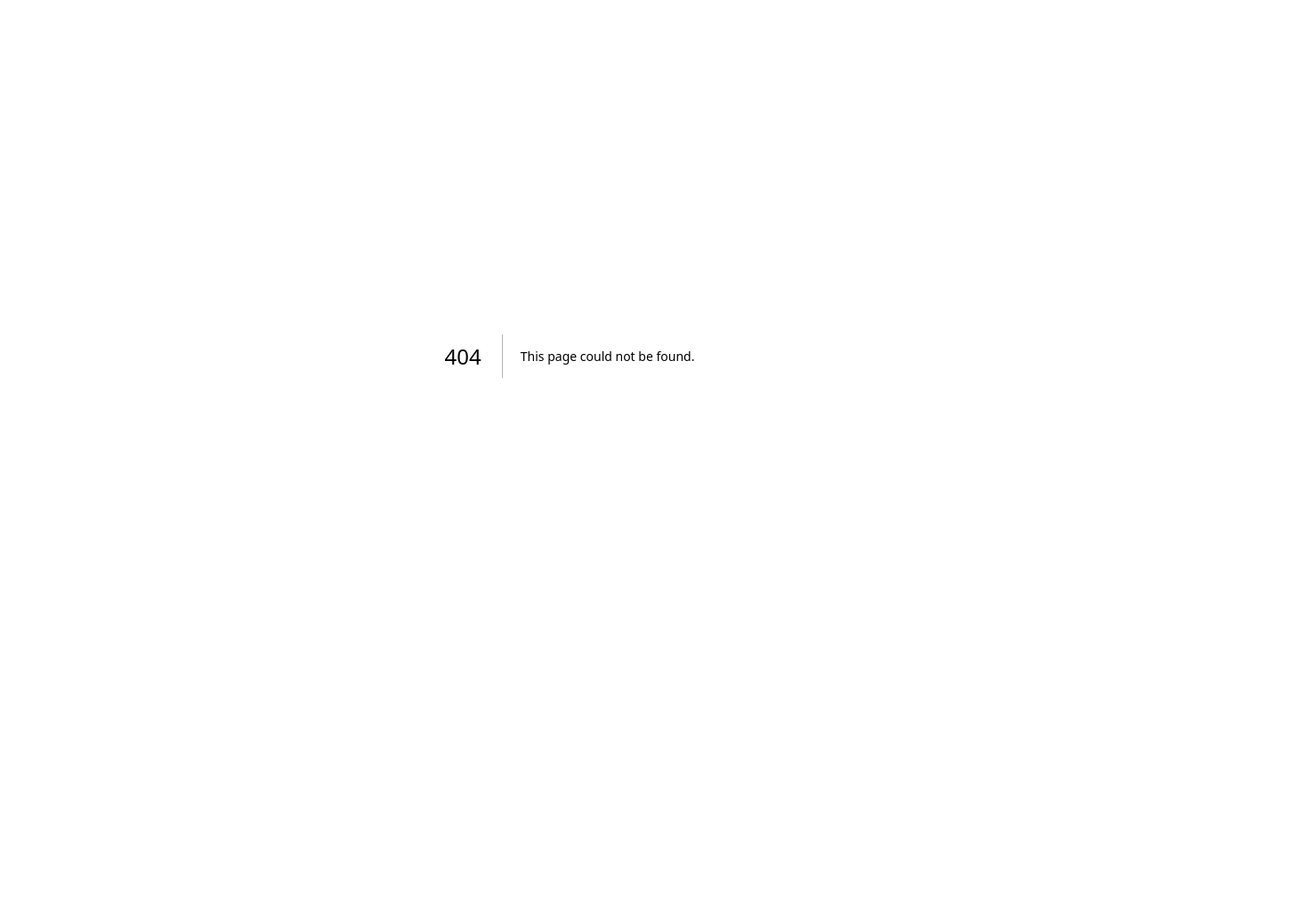
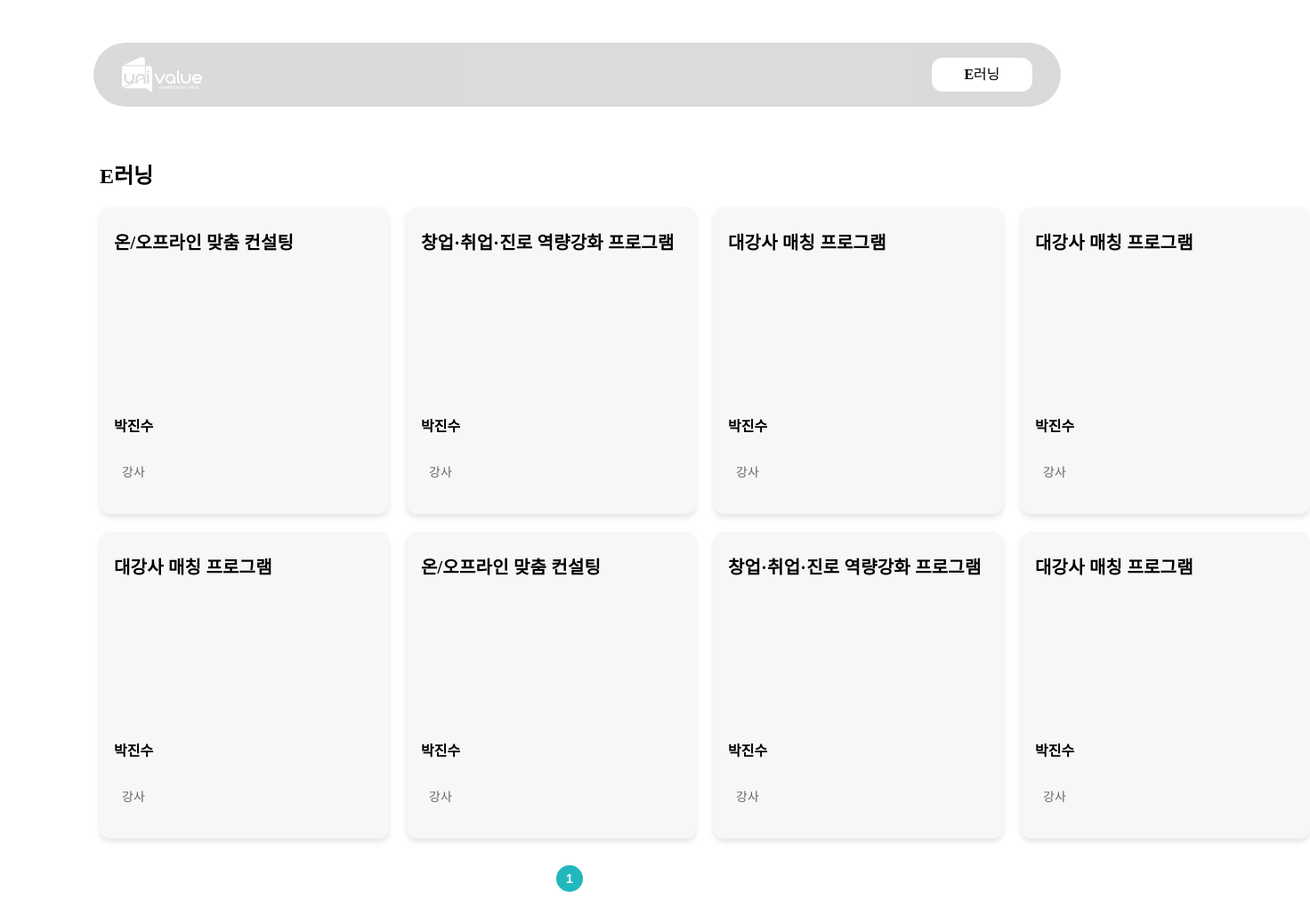
Before and after one commit to S-ClassIn/univalue-hompage-frontend, a Next.js app: page /Elearning in a window 1280 px wide. Before the commit this address had no page. Shown: the whole page at 89% size, 1472 px wide, since content can reach past the window. Before the commit the page ends 800 px from the top, so only its background shows below. Built offline with nearby package versions, Linux system fonts and the light colour scheme.

Commit message:
feat: 퍼블리싱 수정 및 누락된 퍼블리싱 추가

```diff
--- a/src/components/header/index.tsx
+++ b/src/components/header/index.tsx
@@ -1,6 +1,7 @@
 "use client";
 
 import React, { useState, useEffect } from "react";
+import Link from "next/link";
 import * as S from "./style";
 
 const Header = () => {
@@ -26,7 +27,9 @@ const Header = () => {
     <S.HeaderLayout isWhiteMode={isWhiteMode}>
       <S.HeaderBox isWhiteMode={isWhiteMode}>
         <img src="/univalueLogo.svg" alt="Univalue Logo" />
-        <S.ELearnBtn>E러닝</S.ELearnBtn>
+        <Link href="/Elearning" passHref>
+          <S.ELearnBtn as="a">E러닝</S.ELearnBtn>
+        </Link>
       </S.HeaderBox>
     </S.HeaderLayout>
   );
--- a/src/components/sidebar/index.tsx
+++ b/src/components/sidebar/index.tsx
@@ -1,3 +1,5 @@
+"use client";
+
 import styled from "styled-components";
 
 export const SideBarLayout = styled.div`
--- /dev/null
+++ b/src/pages/Elearning/index.tsx
@@ -0,0 +1,112 @@
+"use client";
+
+import React, { useState } from "react";
+import * as S from "./style";
+
+const cards = [
+  {
+    id: 1,
+    title: "온/오프라인 맞춤 컨설팅",
+    job: "강사",
+    name: "박진수",
+  },
+  {
+    id: 2,
+    title: "창업·취업·진로 역량강화 프로그램",
+    job: "강사",
+    name: "박진수",
+  },
+  {
+    id: 3,
+    title: "대강사 매칭 프로그램",
+    job: "강사",
+    name: "박진수",
+  },
+  {
+    id: 4,
+    title: "대강사 매칭 프로그램",
+    job: "강사",
+    name: "박진수",
+  },
+  {
+    id: 5,
+    title: "대강사 매칭 프로그램",
+    job: "강사",
+    name: "박진수",
+  },
+  {
+    id: 6,
+    title: "온/오프라인 맞춤 컨설팅",
+    job: "강사",
+    name: "박진수",
+  },
+  {
+    id: 7,
+    title: "창업·취업·진로 역량강화 프로그램",
+    job: "강사",
+    name: "박진수",
+  },
+  {
+    id: 8,
+    title: "대강사 매칭 프로그램",
+    job: "강사",
+    name: "박진수",
+  },
+];
+
+const Elearning = () => {
+  const [currentPage, setCurrentPage] = useState(1);
+
+  const cardsPerPage = 8;
+  const totalPages = Math.ceil(cards.length / cardsPerPage);
+
+  const currentCards = cards.slice(
+    (currentPage - 1) * cardsPerPage,
+    currentPage * cardsPerPage,
+  );
+
+  const handlePageChange = (page: number) => {
+    setCurrentPage(page);
+  };
+
+  return (
+    <>
+      {/* Header */}
+      <S.HeaderLayout>
+        <S.HeaderBox>
+          <img src="/univalueLogo.svg" alt="Univalue Logo" />
+          <S.ELearnBtn>E러닝</S.ELearnBtn>
+        </S.HeaderBox>
+      </S.HeaderLayout>
+
+      <S.LearningLayout>
+        <S.Title>E러닝</S.Title>
+        <S.CardGrid>
+          {currentCards.map((card) => (
+            <S.Card key={card.id}>
+              <S.CardTitle>{card.title}</S.CardTitle>
+              <S.CardInfo>
+                <S.Name>{card.name}</S.Name>
+                <S.Job>{card.job}</S.Job>
+              </S.CardInfo>
+            </S.Card>
+          ))}
+        </S.CardGrid>
+
+        <S.Pagination>
+          {Array.from({ length: totalPages }).map((_, index) => (
+            <S.PageButton
+              key={index}
+              onClick={() => handlePageChange(index + 1)}
+              isActive={currentPage === index + 1}
+            >
+              {index + 1}
+            </S.PageButton>
+          ))}
+        </S.Pagination>
+      </S.LearningLayout>
+    </>
+  );
+};
+
+export default Elearning;
--- /dev/null
+++ b/src/pages/Elearning/style.ts
@@ -0,0 +1,119 @@
+import styled from "styled-components";
+
+export const HeaderLayout = styled.div`
+  width: 100%;
+  display: flex;
+  justify-content: center;
+  align-items: center;
+  position: fixed;
+  z-index: 10;
+  background: #fff;
+  margin-top: 40px;
+`;
+
+export const HeaderBox = styled.div`
+  display: flex;
+  justify-content: space-between;
+  align-items: center;
+  width: 1023px;
+  padding: 16px 32px;
+  border-radius: 100px;
+  background: rgba(11, 11, 11, 0.15);
+`;
+
+export const ELearnBtn = styled.div`
+  display: flex;
+  padding: 8px 36px;
+  background-color: #fff;
+  border-radius: 12px;
+  font-family: "Pretendard-Regular";
+  font-weight: 550;
+  line-height: 22px;
+`;
+
+export const LearningLayout = styled.div`
+  padding: 150px 104px 0 104px;
+  text-align: center;
+`;
+
+export const Title = styled.h2`
+  font-size: 24px;
+  margin-bottom: 20px;
+  text-align: left;
+`;
+
+// Card 그리드
+export const CardGrid = styled.div`
+  display: grid;
+  grid-template-columns: repeat(4, 1fr);
+  gap: 20px;
+`;
+
+export const Card = styled.div`
+  display: flex;
+  width: 293px;
+  padding: 24px 16px;
+  flex-direction: column;
+  align-items: flex-start;
+  gap: 164px;
+  flex-shrink: 0;
+  background-color: #f7f7f7;
+  border-radius: 12px;
+  box-shadow: 0 4px 6px rgba(0, 0, 0, 0.1);
+`;
+
+export const CardTitle = styled.h3`
+  font-family: Pretendard;
+  font-size: 20px;
+  font-style: normal;
+  font-weight: 700;
+  letter-spacing: 0.2px;
+  margin: 0;
+`;
+
+export const CardInfo = styled.div`
+  display: flex;
+  flex-direction: column;
+  font-size: 14px;
+  color: #666;
+  justify-content: flex-start;
+`;
+
+export const Name = styled.p`
+  font-family: Pretendard;
+  font-size: 16px;
+  font-style: normal;
+  font-weight: 600;
+  color: #000;
+`;
+
+export const Job = styled.p`
+  font-family: Pretendard;
+  font-size: 14px;
+  font-style: normal;
+  font-weight: 500;
+  letter-spacing: 0.14px;
+`;
+export const Pagination = styled.div`
+  margin-top: 30px;
+  display: flex;
+  justify-content: center;
+  gap: 10px;
+`;
+
+export const PageButton = styled.button<{ isActive: boolean }>`
+  background-color: ${(props) => (props.isActive ? "#21b8bd" : "#f0f0f0")};
+  color: ${(props) => (props.isActive ? "#fff" : "#000")};
+  border: none;
+  border-radius: 50%;
+  width: 30px;
+  height: 30px;
+  cursor: pointer;
+  font-size: 14px;
+  font-weight: bold;
+
+  &:hover {
+    background-color: #21b8bd;
+    color: #fff;
+  }
+`;
--- a/src/pages/admin/home/index.tsx
+++ b/src/pages/admin/home/index.tsx
@@ -1,3 +1,5 @@
+"use client";
+
 import styled from "styled-components";
 
 const HomeContainer = styled.div`
--- a/src/pages/admin/login/index.tsx
+++ b/src/pages/admin/login/index.tsx
@@ -1,3 +1,5 @@
+"use client";
+
 import styled from "styled-components";
 
 export const LoginLayout = styled.div`
--- a/src/pages/admin/upload/index.tsx
+++ b/src/pages/admin/upload/index.tsx
@@ -1,3 +1,5 @@
+"use client";
+
 import React, { useState } from "react";
 import * as S from "./style";
 
```
